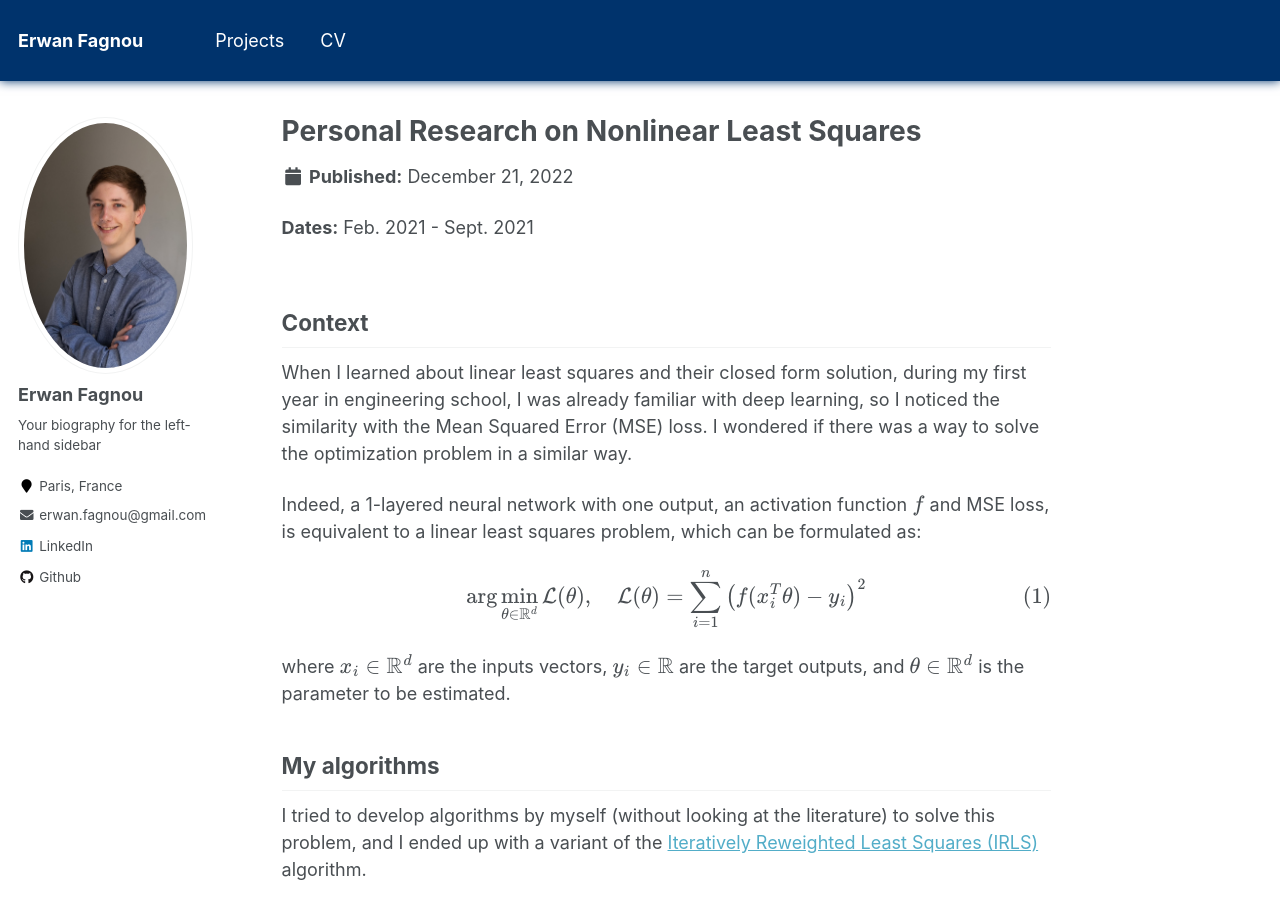
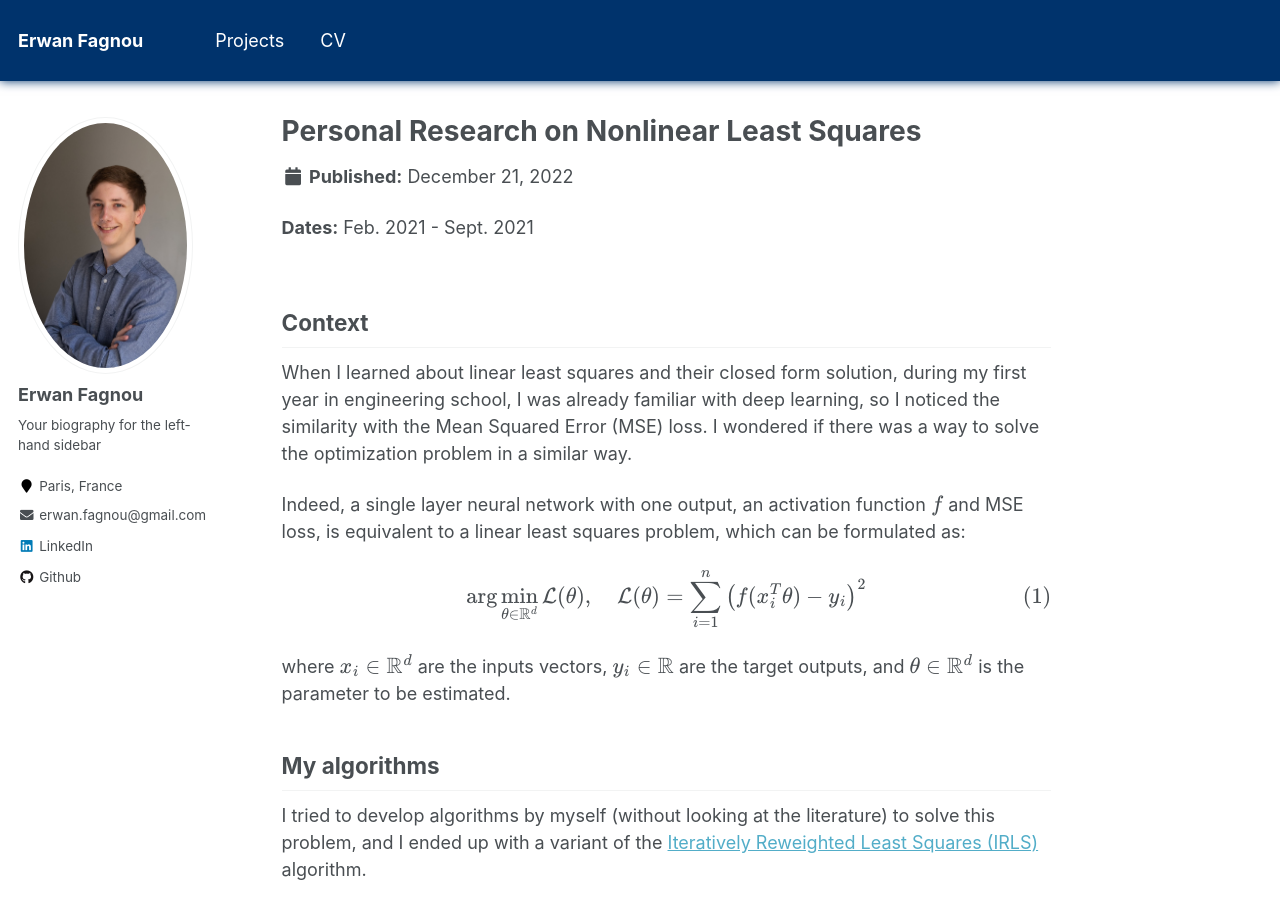
Before and after one commit to ErwanFagnou/erwanfagnou.github.io, a Jekyll site: the page built from _projects/nonlinear-least-squares.md, in a window 1280 px wide and 900 px high. Built offline with Jekyll 4.4.1, drawn with Linux system fonts in a browser that asks for light colours; formulas are drawn with MathJax 3.

Commit message:
minor fix

```diff
--- a/_projects/nonlinear-least-squares.md
+++ b/_projects/nonlinear-least-squares.md
@@ -12,7 +12,7 @@ dates: "Feb. 2021 - Sept. 2021"
 
 When I learned about linear least squares and their closed form solution, during my first year in engineering school, I was already familiar with deep learning, so I noticed the similarity with the Mean Squared Error (MSE) loss. I wondered if there was a way to solve the optimization problem in a similar way.
 
-Indeed, a 1-layered neural network with one output, an activation function $f$ and MSE loss, is equivalent to a linear least squares problem, which can be formulated as:
+Indeed, a single layer neural network with one output, an activation function $f$ and MSE loss, is equivalent to a linear least squares problem, which can be formulated as:
 
 $$\arg\min_ {\theta\in\mathbb{R}^d}\mathcal{L}(\theta), \quad \mathcal{L}(\theta)= \sum_{i=1}^n \left( f(x_i^T \theta) - y_i \right)^2$$
 
```
